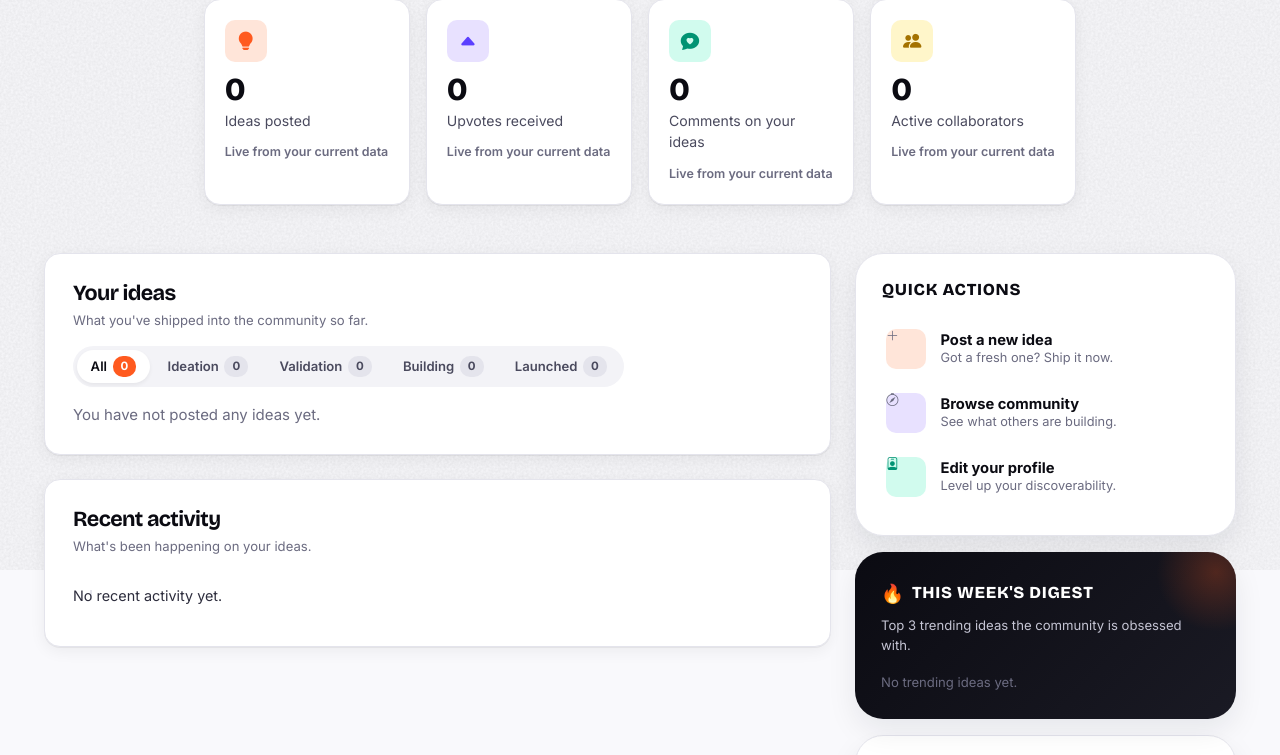
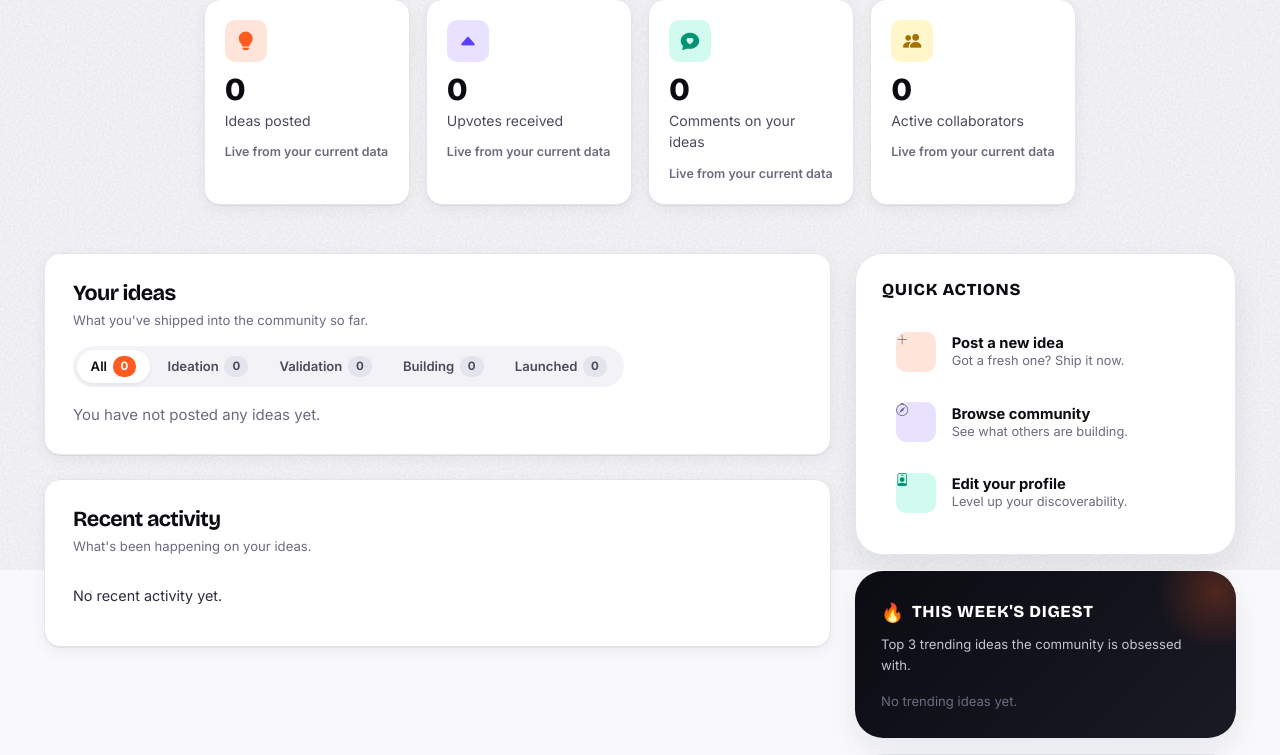
Before and after one commit to ArshadSheik/idea-incubator-hub, a Flask app: page /dashboard in a window 1280 px wide. Shown: the part 230-985 px from the top of the page. Run offline with Flask 3, Linux system fonts and the light colour scheme; the visitor is signed in with stand-in values (Sample User, id 1); data comes from the database, SQL or seed files in the repository; data that the repository does not hold is empty; parts of the project's set-up code (start-up, migrations or seed data) failed here and were passed over; some libraries are stand-ins or nearby versions.

Commit message:
modify .quick-action

```diff
--- a/static/css/dashboard.css
+++ b/static/css/dashboard.css
@@ -277,13 +277,13 @@
 .quick-action {
   display: flex;
   align-items: center;
-  gap: 0.9rem;
-  padding: 0.75rem;
-  border-radius: var(--radius-md);
+  gap: 1rem;
+  padding: 0.95rem 0.85rem;
+  border-radius: 18px;
   text-decoration: none;
   color: inherit;
-  transition: background var(--tr-fast);
-  margin: 0 -0.5rem;
+  transition: background var(--tr-fast), transform var(--tr-fast), box-shadow var(--tr-fast);
+  margin: 0;
 }
 .quick-action:hover { background: var(--ink-100); color: inherit; text-decoration: none; }
 .qa-icon {
```
